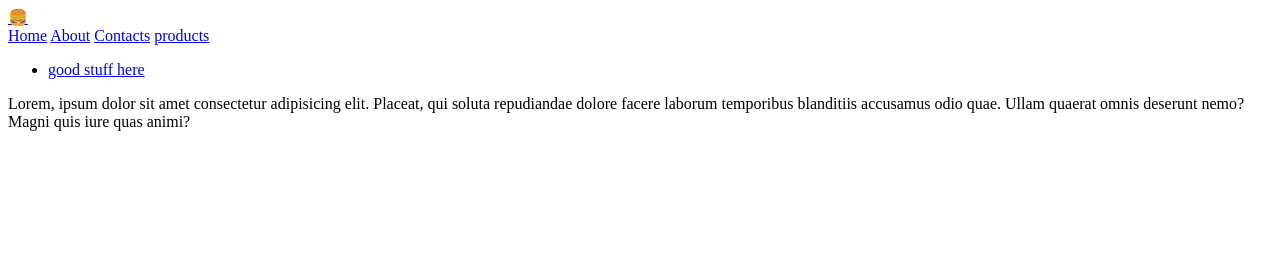
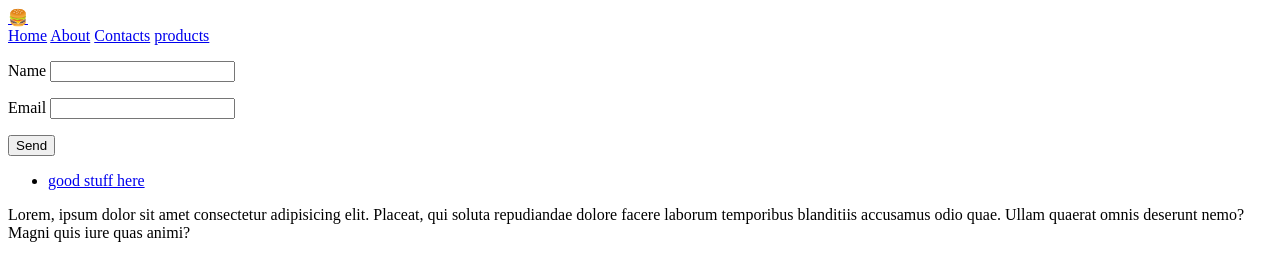
Before and after one commit to Nimtech89/OctoCat, a plain HTML site: page index.html in a window 1280 px wide. Drawn offline with Linux system fonts and the light colour scheme; a script that the page names is missing.

Commit message:
New Form Added

```diff
--- a/index.html
+++ b/index.html
@@ -20,6 +20,18 @@
 		<a href="#">products</a>
 	</div>
 
+	<form name="contact Form" netlify>
+		<p>
+			<label>Name <input type="text" name="Cat Name" /></label>
+		</p>
+		<p>
+			<label>Email <input type="email" name="Dog Email" /></label>
+		</p>
+		<p>
+			<button type="submit">Send</button>
+		</p>
+	</form>
+
 	<div class="cool"></div>
 	<ul>
 		<li><a href="#">good stuff here</a></li>
@@ -28,7 +40,7 @@
 		temporibus blanditiis accusamus odio quae. Ullam quaerat omnis deserunt nemo? Magni quis iure quas animi?</p>
 	<!-- ⬆️ Put your code above this line ⬆️ -->
 	<script src="ignore/index.js">
-</script>
+	</script>
 </body>
 
 </html>
```
